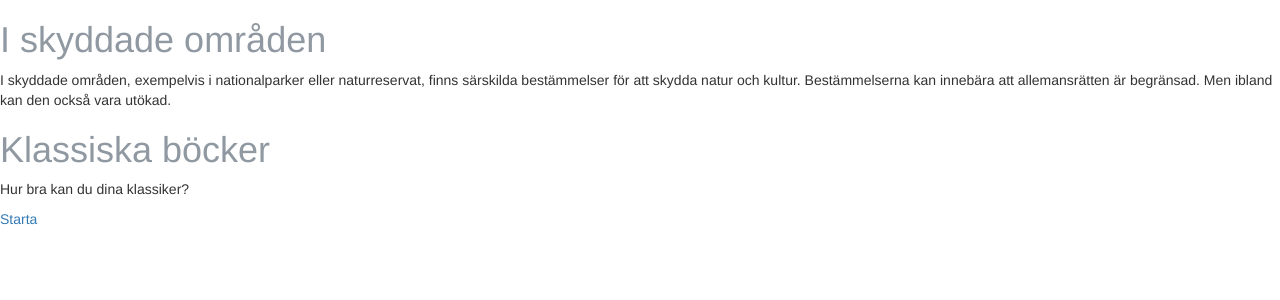
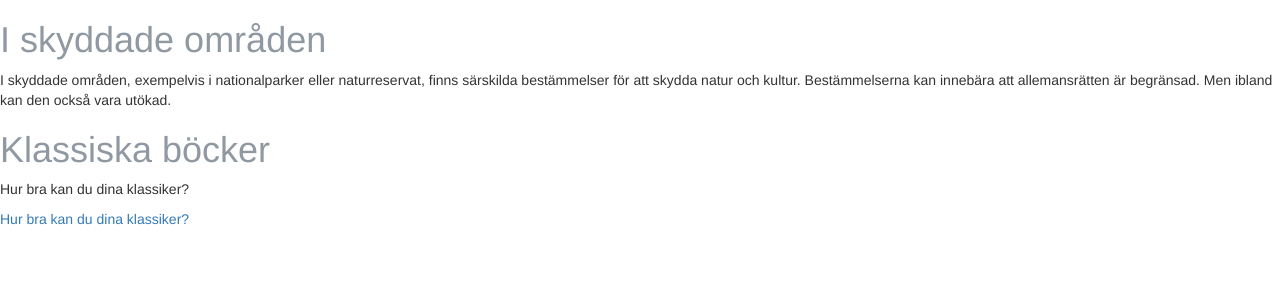
Before and after one commit to SusLin77/Quizproject, a Django app: page /quiz/1/ in a window 1280 px wide. Shown: the top 300 px of the page. Run offline with Django 3.2, Linux system fonts and the light colour scheme; some libraries are stand-ins or nearby versions.

Commit message:
Created links between pages in htmlfiles

```diff
--- a/quiz/templates/completed.html
+++ b/quiz/templates/completed.html
@@ -10,6 +10,10 @@
 	</head>
 	<body>
 		<h1>Du är klar och fick {{ correct }} av {{ total }}</h1>
+		<p><a href="{% url 'start_page' %}">
+    	Till startsidan
+		</a></p>
+
 		<script src="https://ajax.googleapis.com/ajax/libs/jquery/1.12.4/jquery.min.js"></script>
 		<script src="/static/js/bootstrap.min.js"></script>
 	</body>
--- a/quiz/templates/quiz.html
+++ b/quiz/templates/quiz.html
@@ -16,7 +16,7 @@
 		<p>{{ quiz.description }}</p>
 
 		<p><a href="{% url 'question_page' quiz_number 1 %}">
-    	Starta
+    	Hur bra kan du dina klassiker?
 		</a></p>
 
 		<script src="https://ajax.googleapis.com/ajax/libs/jquery/1.12.4/jquery.min.js"></script>
--- a/quiz/templates/startpage.html
+++ b/quiz/templates/startpage.html
@@ -20,10 +20,6 @@
 			</a></p>
 		{% endfor %}
 
-		<p><a href="{% url 'start_page' %}">
-    	Till startsidan
-		</a></p>
-
 		<script src="https://ajax.googleapis.com/ajax/libs/jquery/1.12.4/jquery.min.js"></script>
 		<script src="/static/js/bootstrap.min.js"></script>
 	</body>
```
